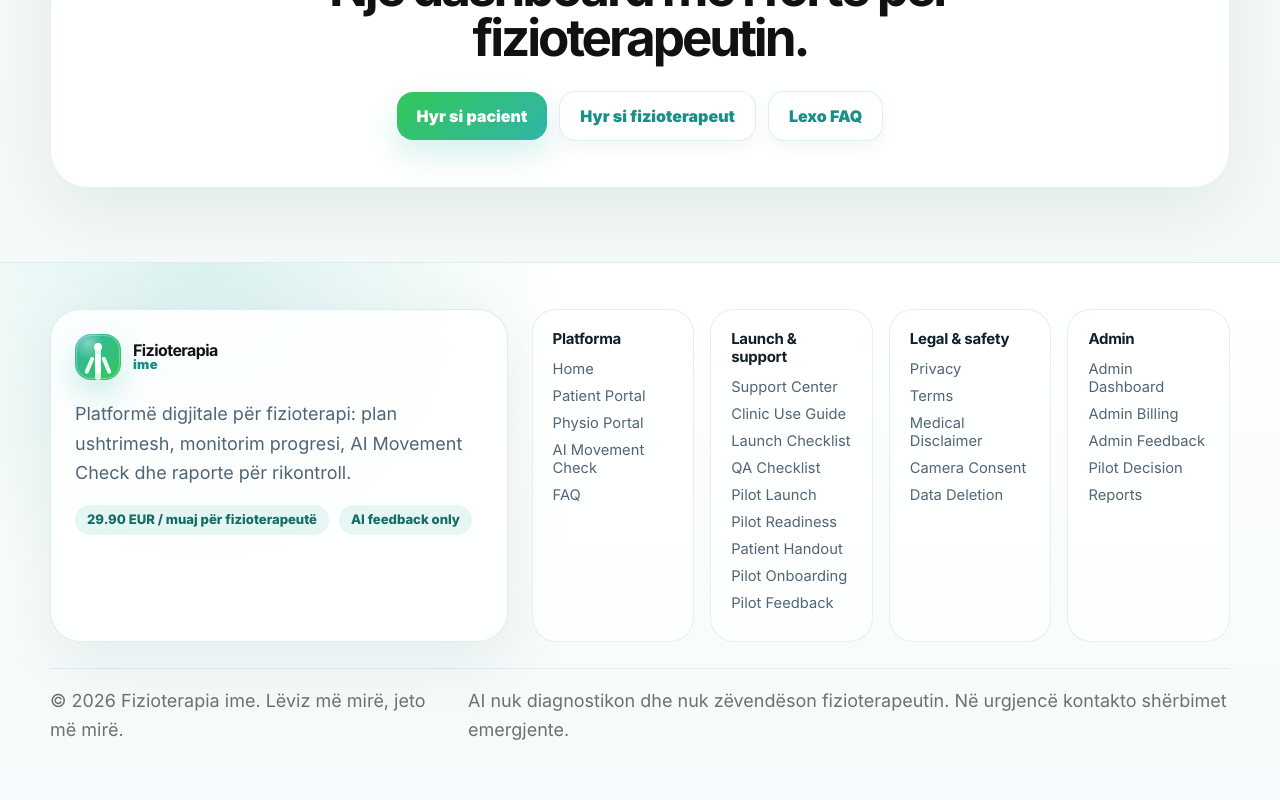
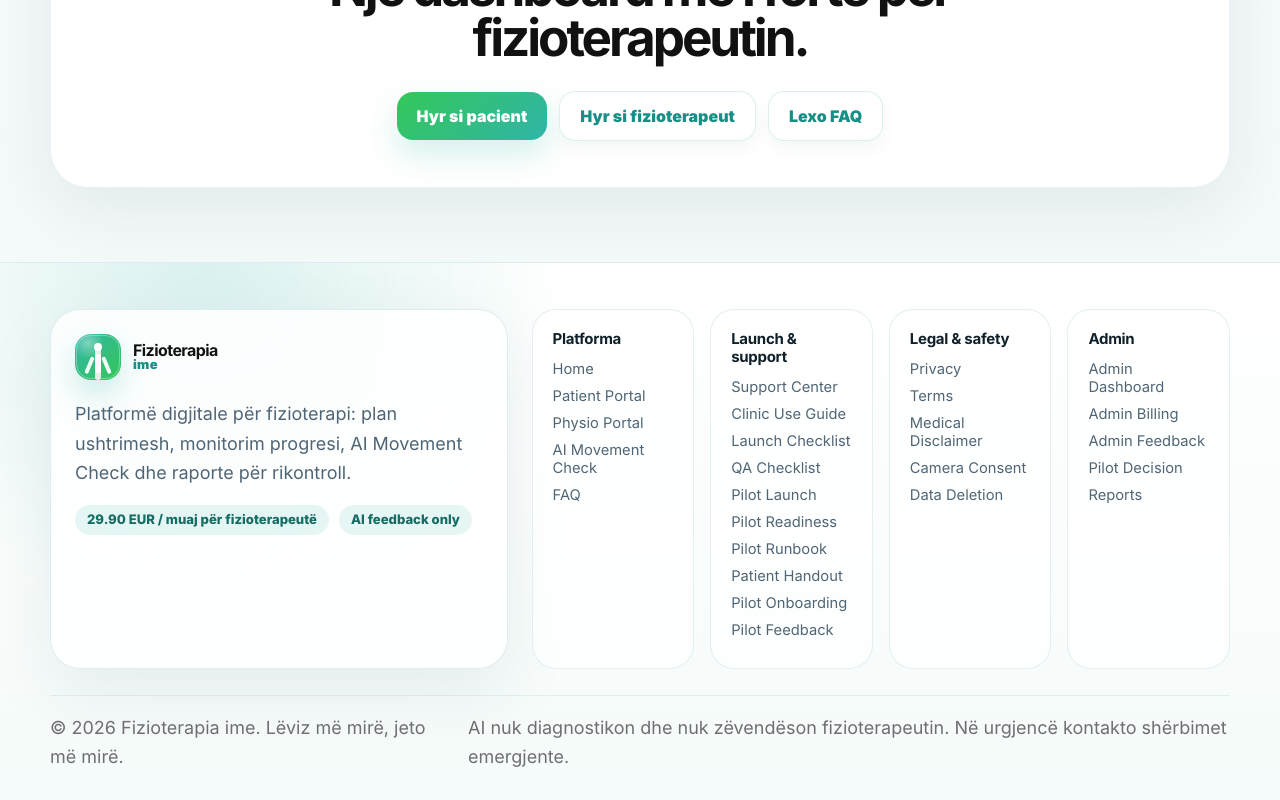
Before and after one commit to diellzarabushaj-source/FIZIOTERAPIA-IME, a Next.js app: page / in a window 1280 px wide. Shown: the part 3020-3820 px from the top of the page. Before the commit the page ends 3793 px from the top, so only its background shows below. Built offline with nearby package versions, Linux system fonts and the light colour scheme; no server answers.

Commit message:
Add pilot runbook to footer

```diff
--- a/components/SiteFooter.tsx
+++ b/components/SiteFooter.tsx
@@ -20,6 +20,7 @@ const footerSections = [
       ["QA Checklist", "/qa-checklist"],
       ["Pilot Launch", "/pilot-launch"],
       ["Pilot Readiness", "/pilot-readiness"],
+      ["Pilot Runbook", "/pilot-runbook"],
       ["Patient Handout", "/patient-handout"],
       ["Pilot Onboarding", "/pilot-onboarding"],
       ["Pilot Feedback", "/pilot-feedback"],
```
